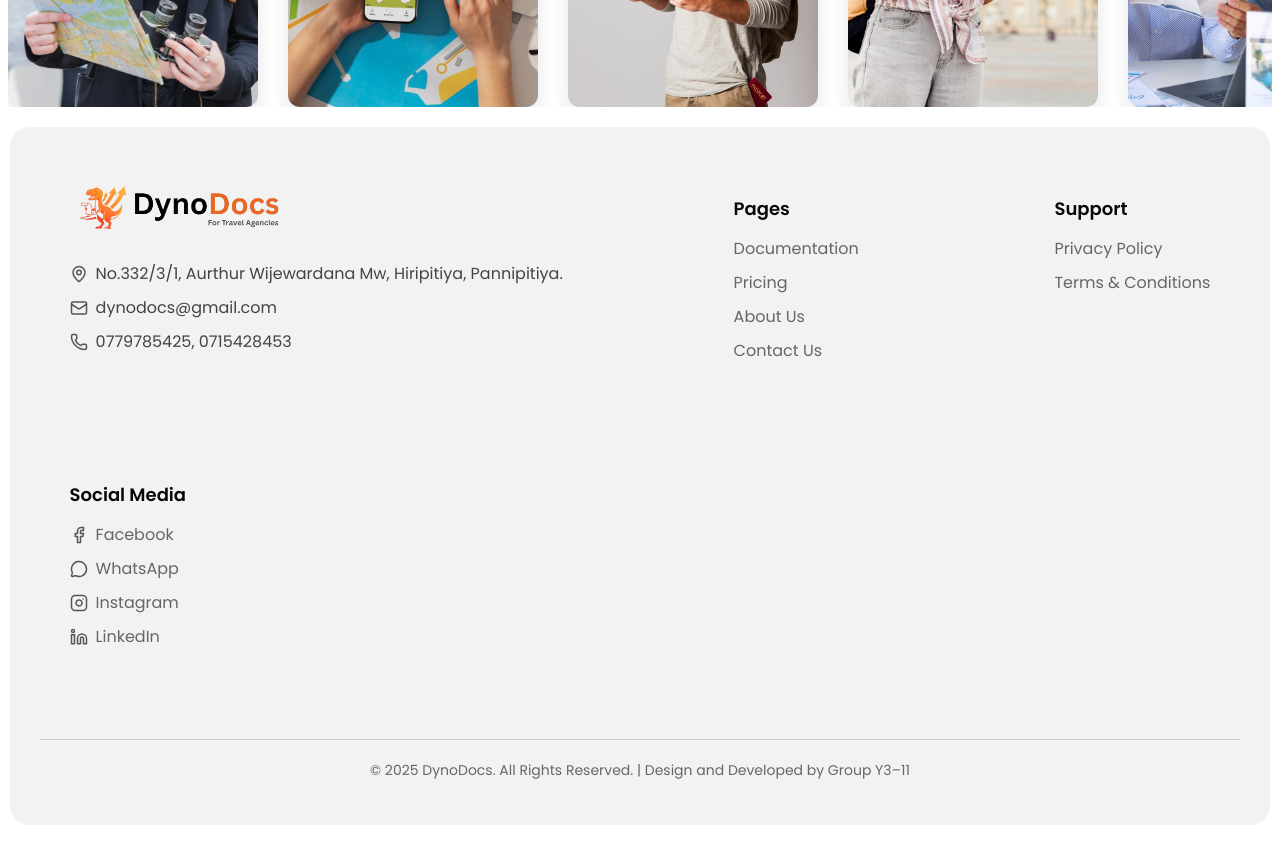
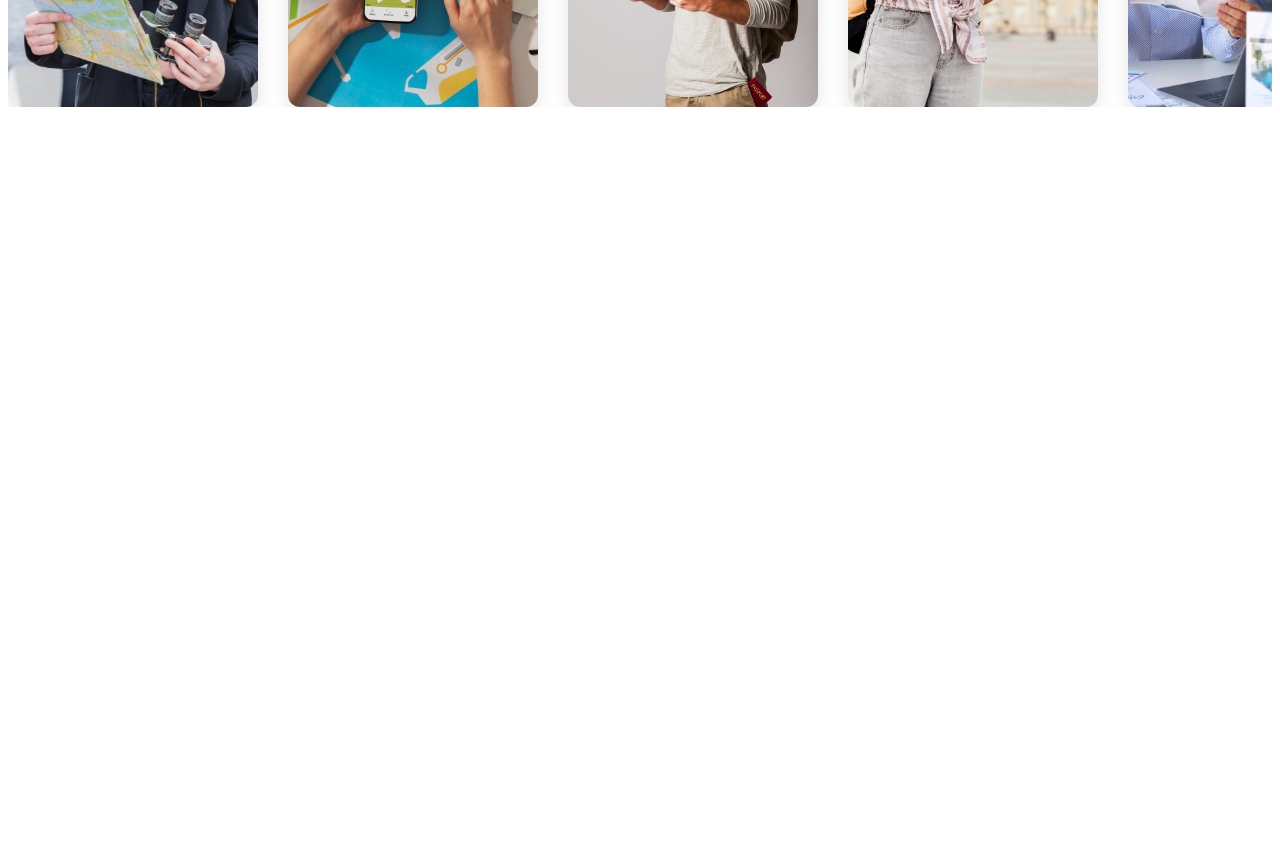
Before and after one commit to LDTECHSL/dyno-docs, a React (Vite) app in the folder dyno-docs-ui/: page / in a window 1280 px wide. Shown: the part 920-1765 px from the top of the page. After the commit the page ends 1037 px from the top, so only its background shows below. Built offline with nearby package versions, Linux system fonts and the light colour scheme.

Commit message:
refactor: Remove Footer component and related assets, clean up unused dependencies

```diff
--- a/dyno-docs-ui/package.json
+++ b/dyno-docs-ui/package.json
@@ -10,7 +10,6 @@
     "preview": "vite preview"
   },
   "dependencies": {
-    "lucide-react": "^0.554.0",
     "react": "^19.2.0",
     "react-dom": "^19.2.0",
     "react-router-dom": "^7.9.6"
--- a/dyno-docs-ui/src/App.tsx
+++ b/dyno-docs-ui/src/App.tsx
@@ -2,7 +2,6 @@ import { Route, Routes } from "react-router-dom"
 import Home from "./pages/Home"
 
 function App() {
-
 
   return (
     <>
--- a/dyno-docs-ui/src/components/HeroImageSlider.tsx
+++ b/dyno-docs-ui/src/components/HeroImageSlider.tsx
@@ -1,3 +1,4 @@
+import { useState } from "react";
 import "../styles/hero.css";
 import image1 from "../assets/imageSlider1.jpg";
 import image2 from "../assets/imageSlider2.jpg";
--- a/dyno-docs-ui/src/layouts/Footer.tsx
+++ /dev/null
@@ -1,82 +0,0 @@
-import "../styles/footer.css";
-import logo from "../assets/dyno-docs-transparent.png";
-
-import {
-  MapPin,
-  Mail,
-  Phone,
-  Facebook,
-  Instagram,
-  Linkedin,
-  MessageCircle,
-} from "lucide-react";
-
-export default function Footer() {
-  return (
-    <footer className="footer-container">
-
-      <div className="footer-top">
-
-        {/* Column 1 — Logo + Contact */}
-        <div className="footer-col footer-brand">
-          <img className="footer-logo" src={logo} alt="DynoDocs" />
-
-          <div className="footer-info">
-            <p>
-              <MapPin size={18} className="icon" />
-              No.332/3/1, Aurthur Wijewardana Mw, Hiripitiya, Pannipitiya.
-            </p>
-
-            <p>
-              <Mail size={18} className="icon" />
-              <a href="mailto:dynodocs@gmail.com">dynodocs@gmail.com</a>
-            </p>
-
-            <p>
-              <Phone size={18} className="icon" />
-              0779785425, 0715428453
-            </p>
-          </div>
-        </div>
-
-        {/* Column 2 — Pages */}
-        <div className="footer-col">
-          <h3>Pages</h3>
-          <ul>
-            <li>Documentation</li>
-            <li>Pricing</li>
-            <li>About Us</li>
-            <li>Contact Us</li>
-          </ul>
-        </div>
-
-        {/* Column 3 — Support */}
-        <div className="footer-col">
-          <h3>Support</h3>
-          <ul>
-            <li>Privacy Policy</li>
-            <li>Terms & Conditions</li>
-          </ul>
-        </div>
-
-        {/* Column 4 — Social Media */}
-        <div className="footer-col">
-          <h3>Social Media</h3>
-          <ul>
-            <li><Facebook size={18} className="icon" /> Facebook</li>
-            <li><MessageCircle size={18} className="icon" /> WhatsApp</li>
-            <li><Instagram size={18} className="icon" /> Instagram</li>
-            <li><Linkedin size={18} className="icon" /> LinkedIn</li>
-          </ul>
-        </div>
-
-      </div>
-
-      <hr className="footer-divider" />
-
-      <p className="footer-bottom">
-        © 2025 DynoDocs. All Rights Reserved. | Design and Developed by Group Y3–11
-      </p>
-    </footer>
-  );
-}
--- a/dyno-docs-ui/src/pages/Home.tsx
+++ b/dyno-docs-ui/src/pages/Home.tsx
@@ -1,6 +1,5 @@
 import HeroSection from "../components/Hero";
 import HeroImageSlider from "../components/HeroImageSlider";
-import Footer from "../layouts/Footer";
 import Header from "../layouts/Header";
 import "../styles/home.css";
 
@@ -12,8 +11,6 @@ export default function Home() {
         <HeroSection />
 
         <HeroImageSlider />
-
-        <Footer />
     </div>
   );
 }
--- a/dyno-docs-ui/src/styles/footer.css
+++ /dev/null
@@ -1,104 +0,0 @@
-.footer-container {
-    background: #e1e1e171;
-    padding: 50px 30px 30px;
-    border-radius: 20px;
-    margin: 20px auto;
-    width: 95%;
-}
-
-.footer-top {
-    display: flex;
-    justify-content: space-between;
-    gap: 40px;
-    flex-wrap: wrap;
-}
-
-.footer-logo {
-    width: 220px;
-    margin-bottom: 10px;
-}
-
-.tagline {
-    font-size: 12px;
-    margin-left: 70px;
-    margin-top: -6px;
-    color: #444;
-}
-
-.footer-info p {
-    margin: 10px 0;
-    color: #444;
-}
-
-.footer-info a {
-    color: #444;
-    text-decoration: none;
-}
-
-/* COMMON COLUMN STYLE */
-.footer-col {
-    min-width: 150px;
-    padding: 0px 30px 50px 30px;
-}
-
-.footer-col h3 {
-    font-size: 18px;
-    margin-bottom: 15px;
-    font-weight: 700;
-}
-
-.footer-col ul {
-    list-style: none;
-    padding: 0;
-    margin: 0;
-}
-
-.footer-col li {
-    margin-bottom: 10px;
-    color: #666;
-    cursor: pointer;
-}
-
-.footer-col li:hover {
-    color: #000;
-}
-
-/* DIVIDER */
-.footer-divider {
-    margin: 30px 0 20px;
-    border: none;
-    border-top: 1px solid #ccc;
-}
-
-/* BOTTOM TEXT */
-.footer-bottom {
-    text-align: center;
-    font-size: 14px;
-    color: #666;
-}
-
-/* RESPONSIVE */
-@media (max-width: 768px) {
-    .footer-top {
-        flex-direction: column;
-    }
-
-    .footer-col {
-        margin-top: 20px;
-    }
-
-    .tagline {
-        margin-left: 0;
-    }
-}
-
-.footer-info p,
-.footer-col ul li {
-  display: flex;
-  align-items: center;
-  gap: 8px;
-}
-
-.icon {
-  color: #555;
-}
```
Also changed, not shown: dyno-docs-ui/src/assets/dyno-docs-transparent.png (deleted), 1 other file (tests, documents, lock files or other folders).
